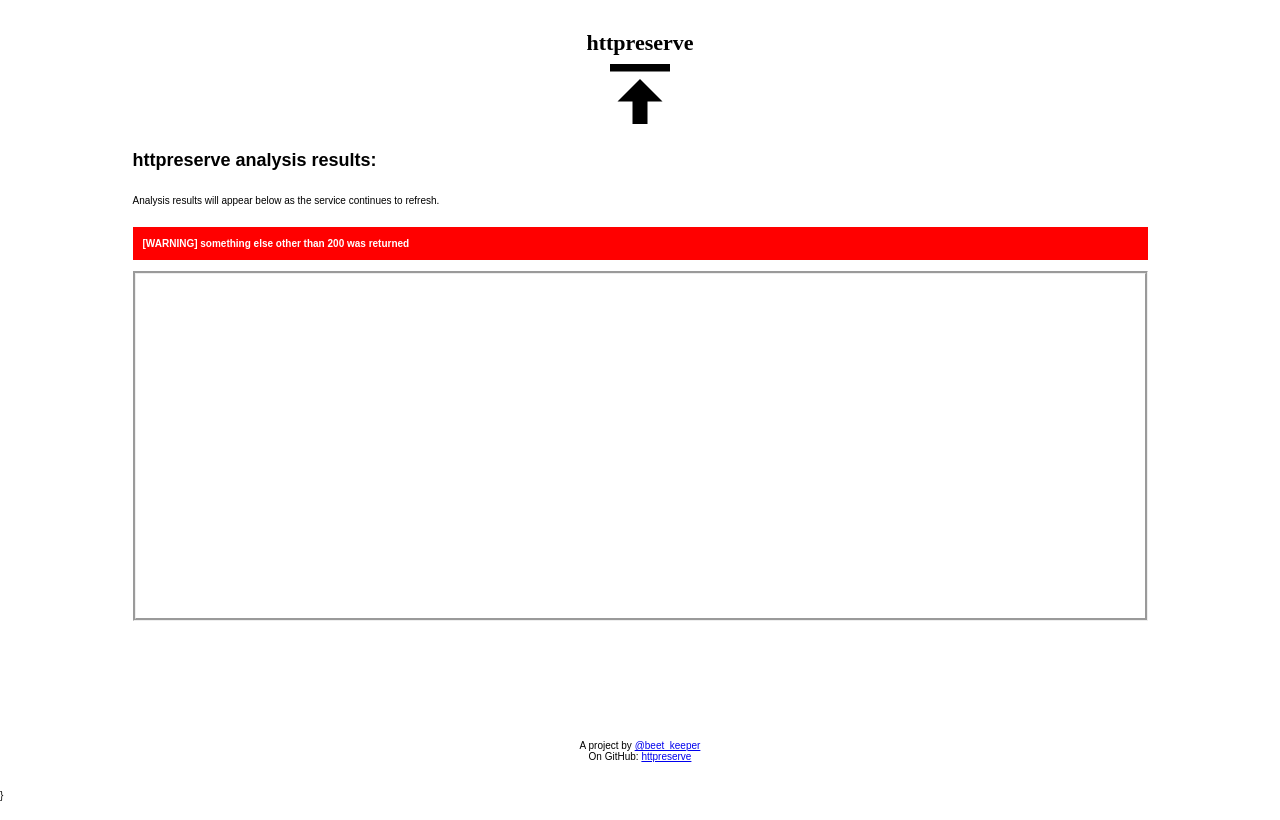
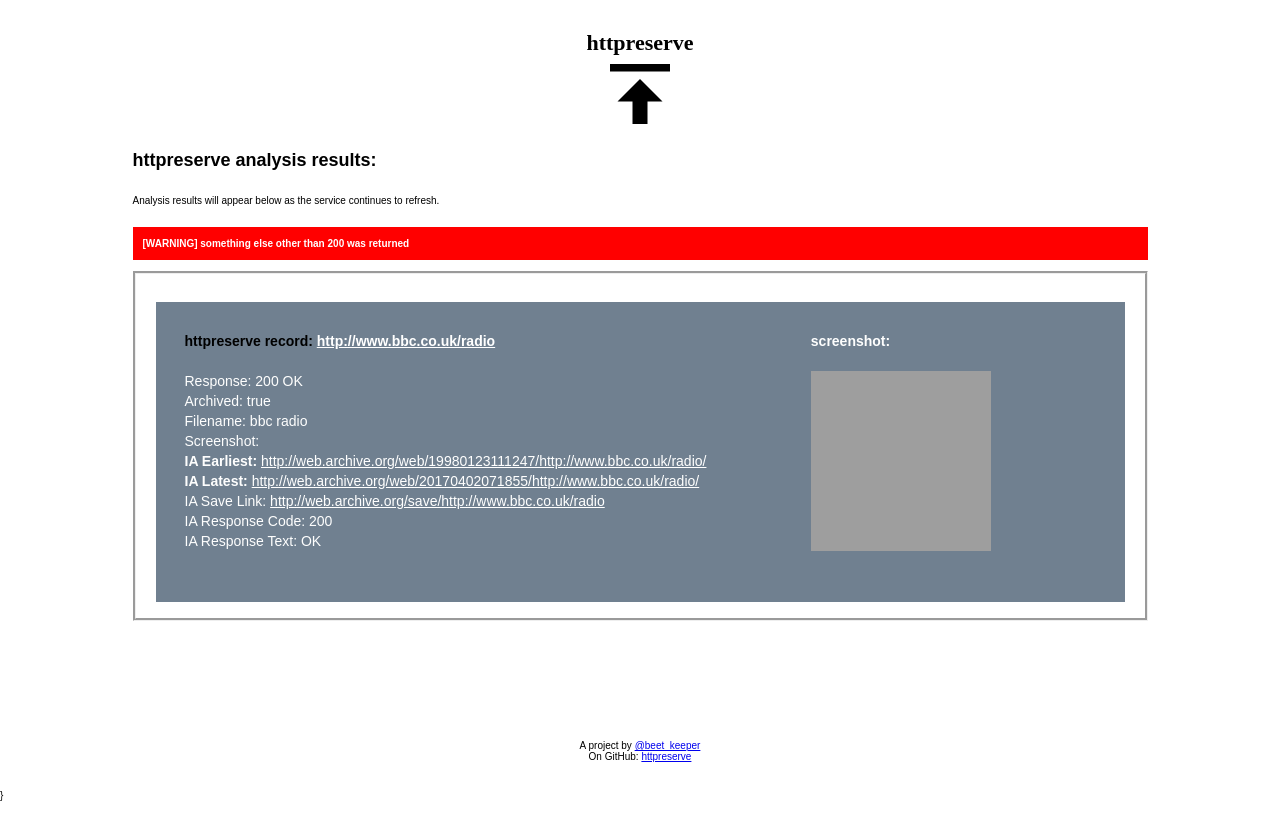
Before and after one commit to httpreserve/workbench, a website: page static/index.htm in a window 1280 px wide. Drawn offline with nearby package versions, Linux system fonts and the light colour scheme; files that its build step writes are made by us from their sources; no server answers; grey boxes are pictures that could not be loaded; files whose address does not match are found by name.

Commit message:
[feature] Two column layout.

```diff
--- a/static/index.htm
+++ b/static/index.htm
@@ -17,10 +17,18 @@
 
   <style type="text/css">
 	/*slider elements*/
-	.card { background: SLATEGREY; color: #fefefe; padding: 1rem; margin: .8rem; margin-left: 20px; margin-right: 20px; width: 700px; font-size: 14px; height: 280px; }
+	.card { overflow: auto; background: SLATEGREY; color: #fefefe; padding: 1rem; margin: .8rem; margin-left: 20px; margin-right: 20px; width: 700px; font-size: 14px; height: 280px; }
 	div.httpreserve { border-style: groove; height: 350px; line-height: 200%; }
 	b.record { color: black; }
 	a.httpreservelink { color: white; }
+
+	/*card columns*/
+	div.column1 { float: left; display: inline-block; }
+	div.column2 { float: right; display: inline-block; }
+
+	.column1 { width: 60%; margin:5px; padding: 1em; }
+	.column2 { width: 30%; margin:5px; padding: 1em; }
+	.screenshot { height: 180px; width: 180px; }
 
 	/*other page elements*/
 	html, body { min-width:1050px; height: 100%; margin: 0; font-family: arial, verdana; font-size: 10px; margin-bottom: 20px }
@@ -31,6 +39,7 @@
 	div.error { background-color: red; color: white; padding-left: 10px; font-weight: bold; }
 	div.push { height: 50px; }
 	div.footer { height: 50px; margin: 0 auto ; width:200px; text-align: center; }
+
   </style>
 
   <script src="static/index.js" type="text/javascript"></script>
@@ -60,13 +69,33 @@
 		<div class="httpreserve slider" id="httpreserve-analysis">
 			&nbsp;
 			<!-- Example -->
-			<!--<div class="card">
-				 <h2>Day 1</h2>
-				 <p>Blah Blah Blah...</p>
-				 <p>Blah Blah Blah...</p>
-				 <p>Blah Blah Blah...</p>
-				 <p>Blah Blah Blah...</p>
-			 </div>-->
+			<div class="card">
+				 <div class="column1">
+						<b class="record">httpreserve record: </b><b><a class='httpreservelink' href='http://www.bbc.co.uk/radio'>http://www.bbc.co.uk/radio</a></b>
+						<br/><br/>
+						Response: 200 OK
+						<br/>
+						Archived: true
+						<br/>
+						Filename: bbc radio
+						<br/>Screenshot: <br/>
+						<b>IA Earliest:</b> <a class='httpreservelink' href='http://web.archive.org/web/19980123111247/http://www.bbc.co.uk/radio/'>http://web.archive.org/web/19980123111247/http://www.bbc.co.uk/radio/</a>
+						<br/>
+						<b>IA Latest:</b> <a class='httpreservelink' href='http://web.archive.org/web/20170402071855/http://www.bbc.co.uk/radio/'>http://web.archive.org/web/20170402071855/http://www.bbc.co.uk/radio/</a>
+						<br/>
+						IA Save Link: <a class='httpreservelink' href='http://web.archive.org/save/http://www.bbc.co.uk/radio'>http://web.archive.org/save/http://www.bbc.co.uk/radio</a>
+						<br/>
+						IA Response Code: 200
+						<br/>
+						IA Response Text: OK
+						<br/>
+				 </div>
+				 <div class="column2">
+					 <b>screenshot:</b>
+					 <br/><br/>
+			       <img class="screenshot" src="https://github.com/exponential-decay/httpreserve/raw/master/src/images/httpreserve-logo.png"/>
+				 </div>
+			 </div>
 		</div>
 		<div class="push"></div>
 		</p>
```
Also changed, not shown: 1 other file.
